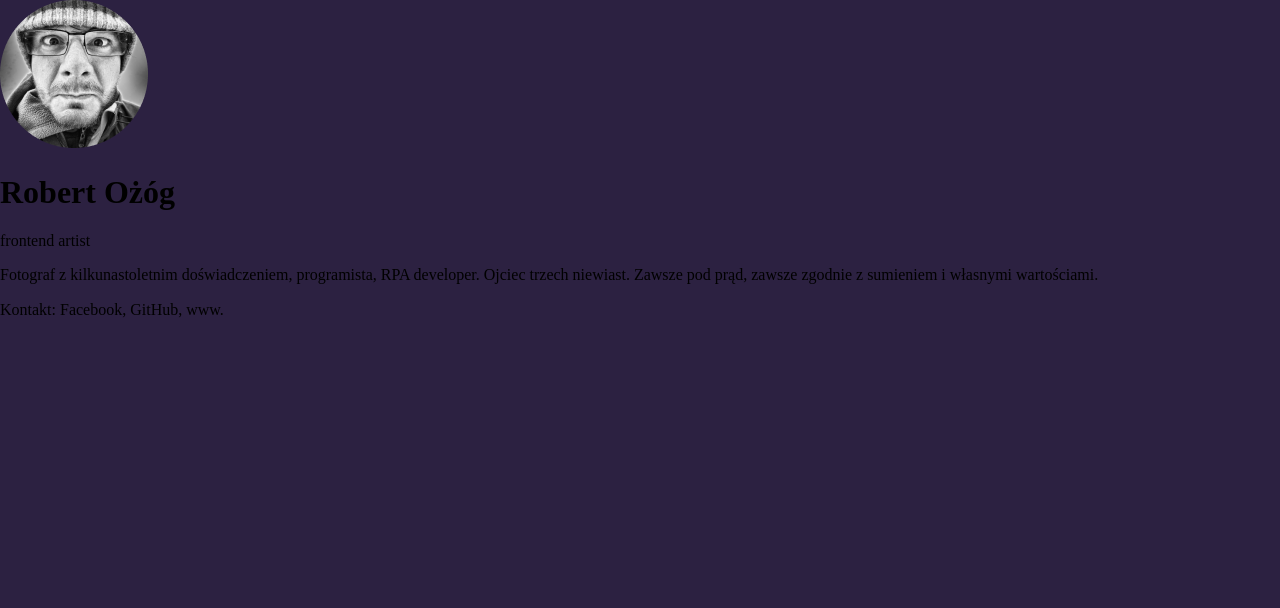
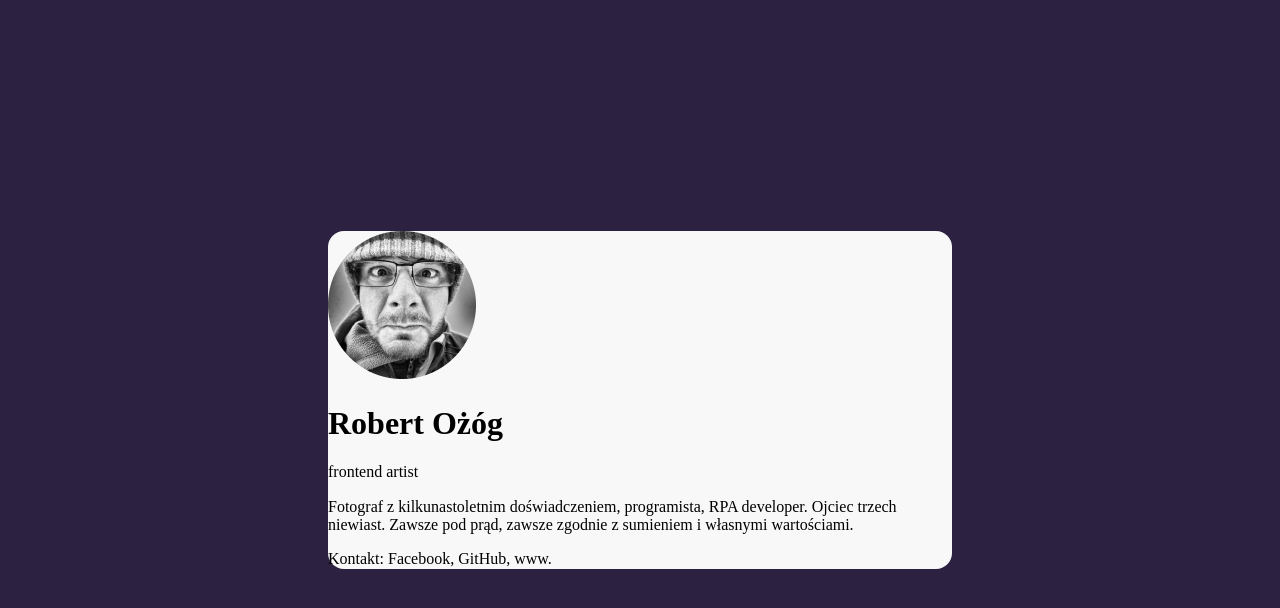
Before and after one commit to ROzog/business-card, a plain HTML site: page index.htm in a window 1280 px wide. Drawn offline with Linux system fonts and the light colour scheme.

Commit message:
main box centered

```diff
--- a/index.htm
+++ b/index.htm
@@ -8,9 +8,10 @@
     <link rel="stylesheet" href="./styles/style.css" type="text/css" />
   </head>
   <body>
-    <main>
+    <main class="main">
       <section>
         <img src="avatar.png" alt="men with glases and hat" />
+
         <header>
           <h1>Robert Ożóg</h1>
           <p>frontend artist</p>
--- a/styles/style.css
+++ b/styles/style.css
@@ -9,5 +9,15 @@ html {
 }
 
 body {
-  background-color: #2c2141;
+  background: #2c2141;
+  display: flex;
+  align-items: center;
+  justify-content: center;
+  min-height: 100vh;
 }
+
+.main {
+  background: #f8f8f8;
+  border-radius: 16px;
+  width: 624px;
+}
```
